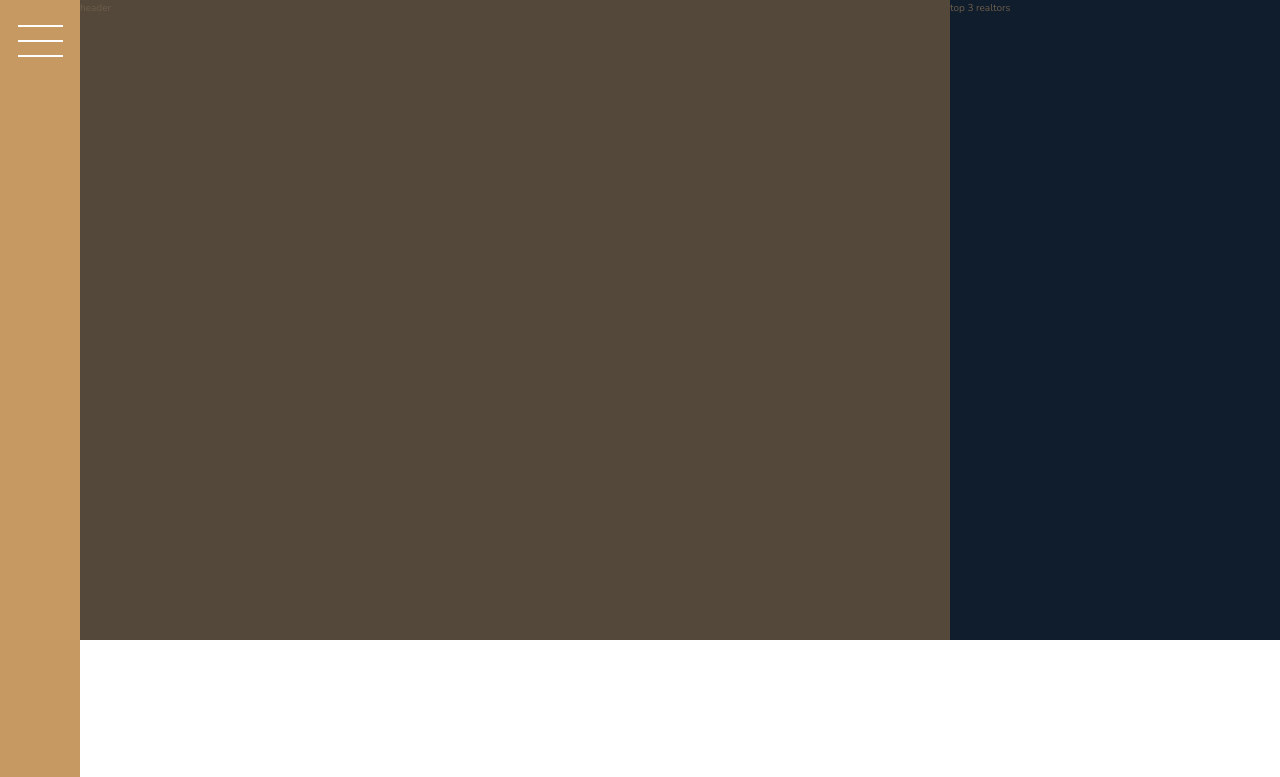
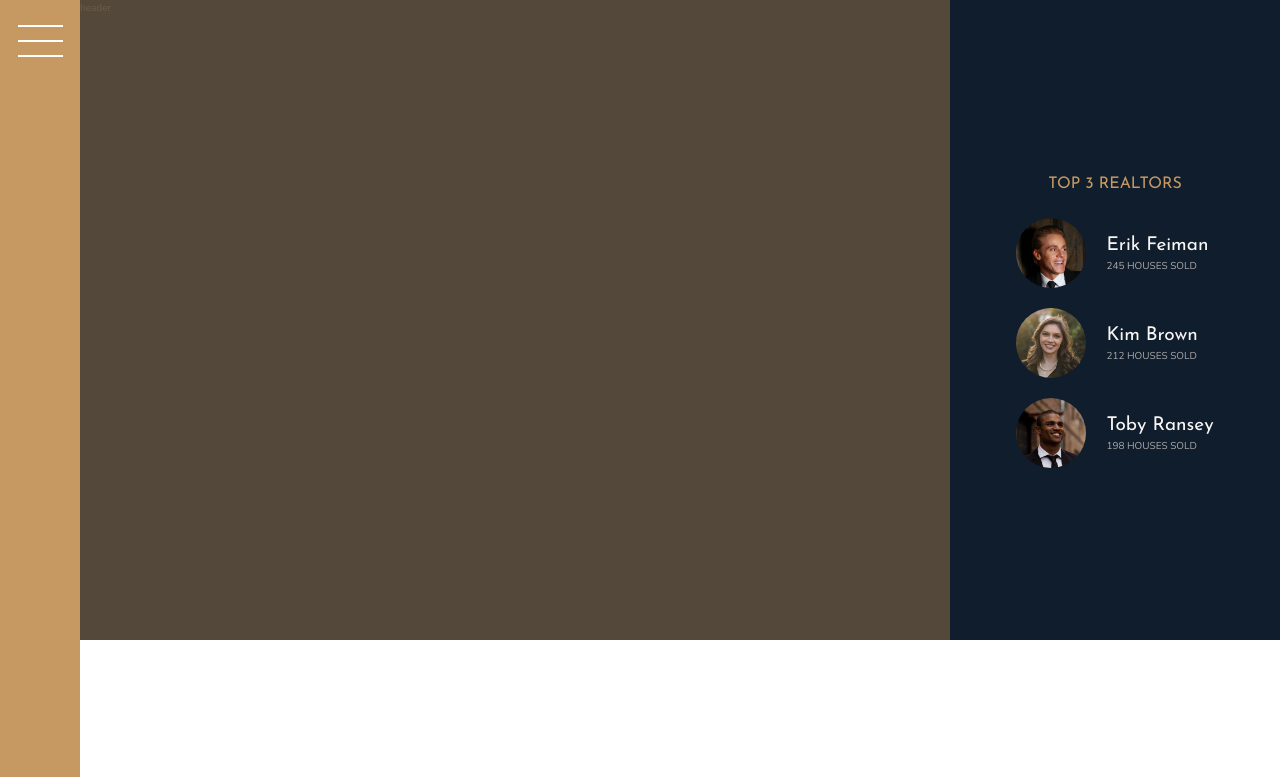
Before and after one commit to felipe-zg/Nexter, a website: page index.html in a window 1280 px wide. Shown: the top 777 px of the page. Drawn offline with nearby package versions, Linux system fonts and the light colour scheme.

Commit message:
feat: section realtors

```diff
--- a/index.html
+++ b/index.html
@@ -22,7 +22,32 @@
         </header>
 
         <div class="realtors">
-            top 3 realtors
+            <h3 class="realtors__title heading-3">Top 3 realtors</h3>
+
+            <div class="realtors__list">
+                <img src="img/realtor-1.jpeg" alt="Realtor 1" class="realtors__img">
+                <div>
+                    <h4 class="heading-4 heading-4--light">Erik Feiman</h4>
+                    <p class="realtors__sold">245 houses sold</p>
+                </div>
+            </div>
+
+            <div class="realtors__list">
+                <img src="img/realtor-2.jpeg" alt="Realtor 2" class="realtors__img">
+                <div>
+                    <h4 class="heading-4 heading-4--light">Kim Brown</h4>
+                    <p class="realtors__sold">212 houses sold</p>
+                </div>
+            </div>
+
+            <div class="realtors__list">
+                <img src="img/realtor-3.jpeg" alt="Realtor 3" class="realtors__img">
+                <div>
+                    <h4 class="heading-4 heading-4--light">Toby Ransey</h4>
+                    <p class="realtors__sold">198 houses sold</p>
+                </div>
+            </div>
+
         </div>
 
         <section class="features">
--- a/sass/_realtors.scss
+++ b/sass/_realtors.scss
@@ -1,4 +1,33 @@
 .realtors {
     background-color: $color-secondary;
     grid-column: col-start 7 / full-end;
+    padding: 3rem;
+
+    display: grid;
+    align-content: center;
+    justify-content: center;
+    row-gap: 2rem;
+
+    &__title {
+        text-align: center;
+    }
+
+    &__list {
+        display: grid;
+        grid-template-columns:  min-content max-content;
+        column-gap: 2rem;
+        align-items: center;
+    }
+
+    &__img {
+        display: block;
+        width: 7rem;
+        border-radius: 50%;
+    }
+
+    &__sold {
+        text-transform: uppercase;
+        color: $color-grey-light-2;
+        margin-top: -.3rem;
+    }
 }
```
Also changed, not shown: css/style.css.
